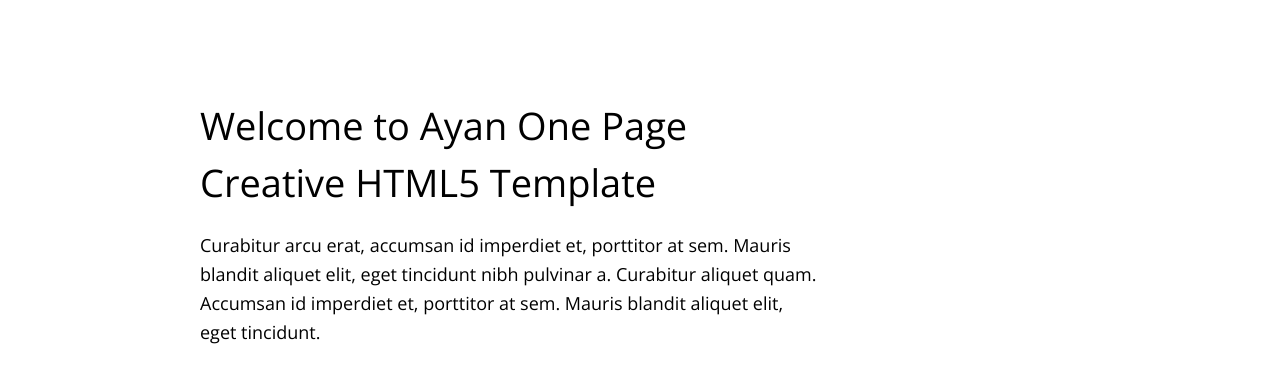
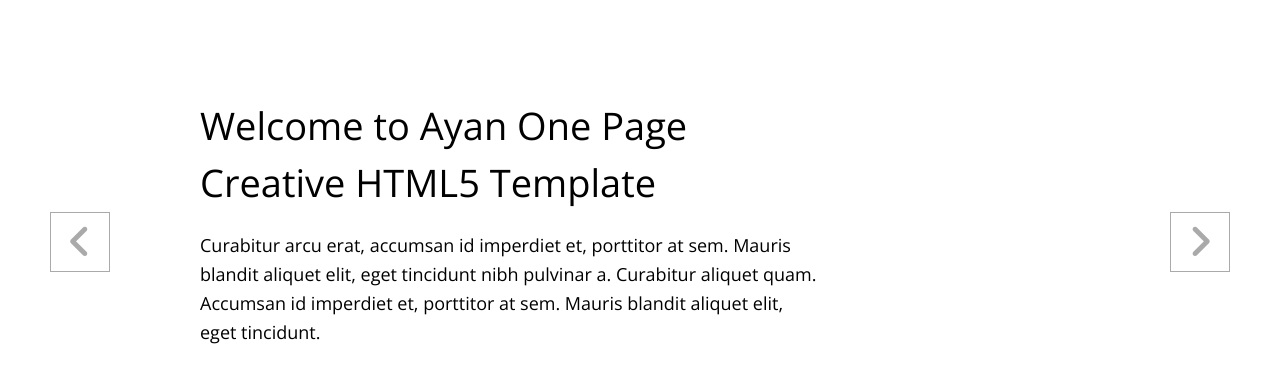
Before and after one commit to reachya/website, a plain HTML site: page index.htm in a window 1280 px wide. Shown: the part 158-523 px from the top of the page. Drawn offline with nearby package versions, Linux system fonts and the light colour scheme; some packages are replaced by stand-ins of ours.

Commit message:
Navigation arrow color change
#nav-arrow color change to grey from white

```diff
--- a/css/main.css
+++ b/css/main.css
@@ -295,8 +295,8 @@
 }
 
 #nav-arrows > a {
-  border: 1px solid #fff;
-  color: #fff;
+  border: 1px solid #aaa;
+  color: #aaa;
   display: block;
   height: 60px;
   line-height: 76px;
```
